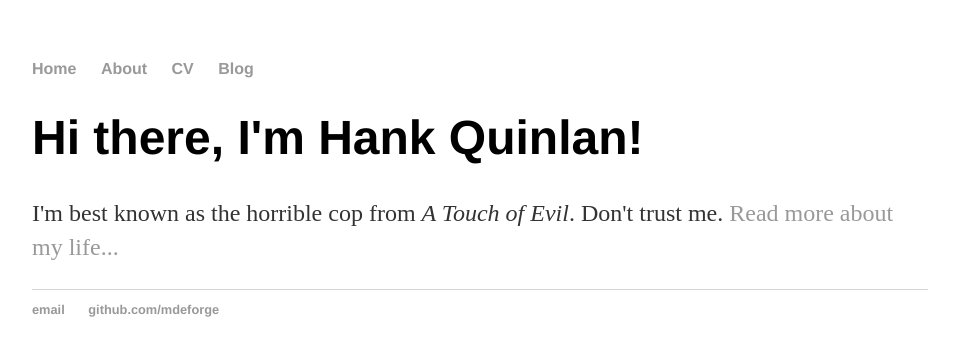
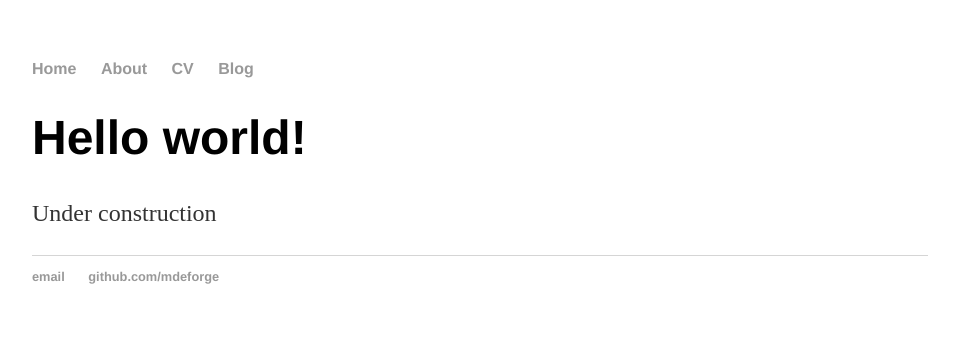
Before and after one commit to mdeforge/mdeforge.github.io, a Jekyll site: the page built from index.html, in a window 1280 px wide. Shown: the top 356 px of the page, without its empty margins (160-1119 px from the left). Built offline with Jekyll 4.4.1, drawn with Linux system fonts in a browser that asks for light colours.

Commit message:
Update index.html

```diff
--- a/index.html
+++ b/index.html
@@ -4,6 +4,6 @@ title: Michael DeForge
 ---
 
 		<div class="blurb">
-			<h1>Hi there, I'm Hank Quinlan!</h1>
-			<p>I'm best known as the horrible cop from <em>A Touch of Evil</em>. Don't trust me. <a href="/about">Read more about my life...</a></p>
+			<h1>Hello world!</h1>
+			<p>Under construction</p>
 		</div>
```
